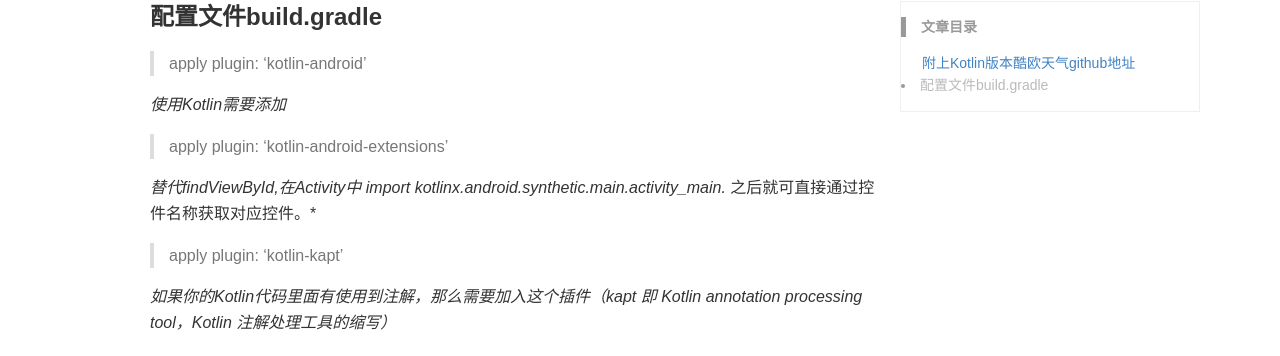
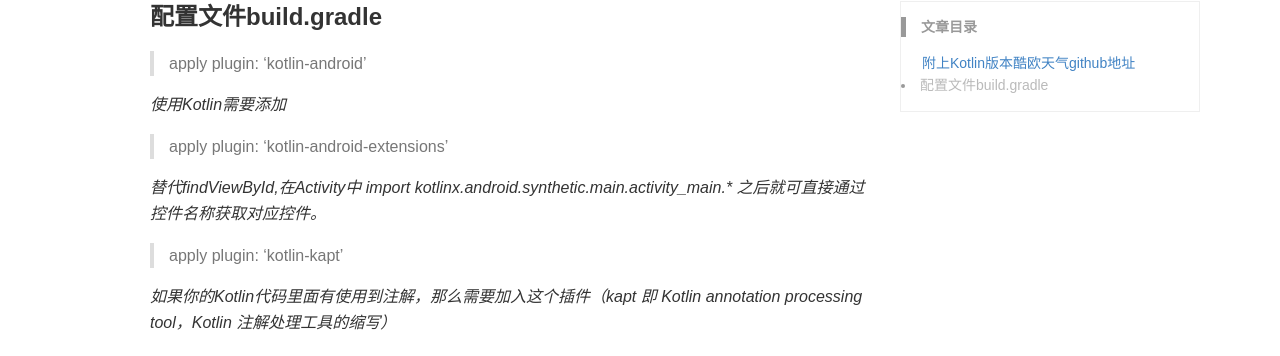
Before and after one commit to BugLiee/BugLiee.github.io, a Jekyll site: the page built from _posts/2020-05-21-blog.md, in a window 1280 px wide. Shown: the part 359-715 px from the top of the page. Built offline with Jekyll 4.4.1, drawn with Linux system fonts in a browser that asks for light colours; comment, search, counter and statistics services are not loaded.

```diff
--- a/_posts/2020-05-21-blog.md
+++ b/_posts/2020-05-21-blog.md
@@ -19,7 +19,7 @@ keywords: Kotlin, MVVM
 
 > apply plugin: 'kotlin-android-extensions'
 
-*替代findViewById,在Activity中 import kotlinx.android.synthetic.main.activity_main.* 之后就可直接通过控件名称获取对应控件。*<br>
+*替代findViewById,在Activity中 import kotlinx.android.synthetic.main.activity_main.\* 之后就可直接通过控件名称获取对应控件。*<br>
 
 > apply plugin: 'kotlin-kapt'
 
```
